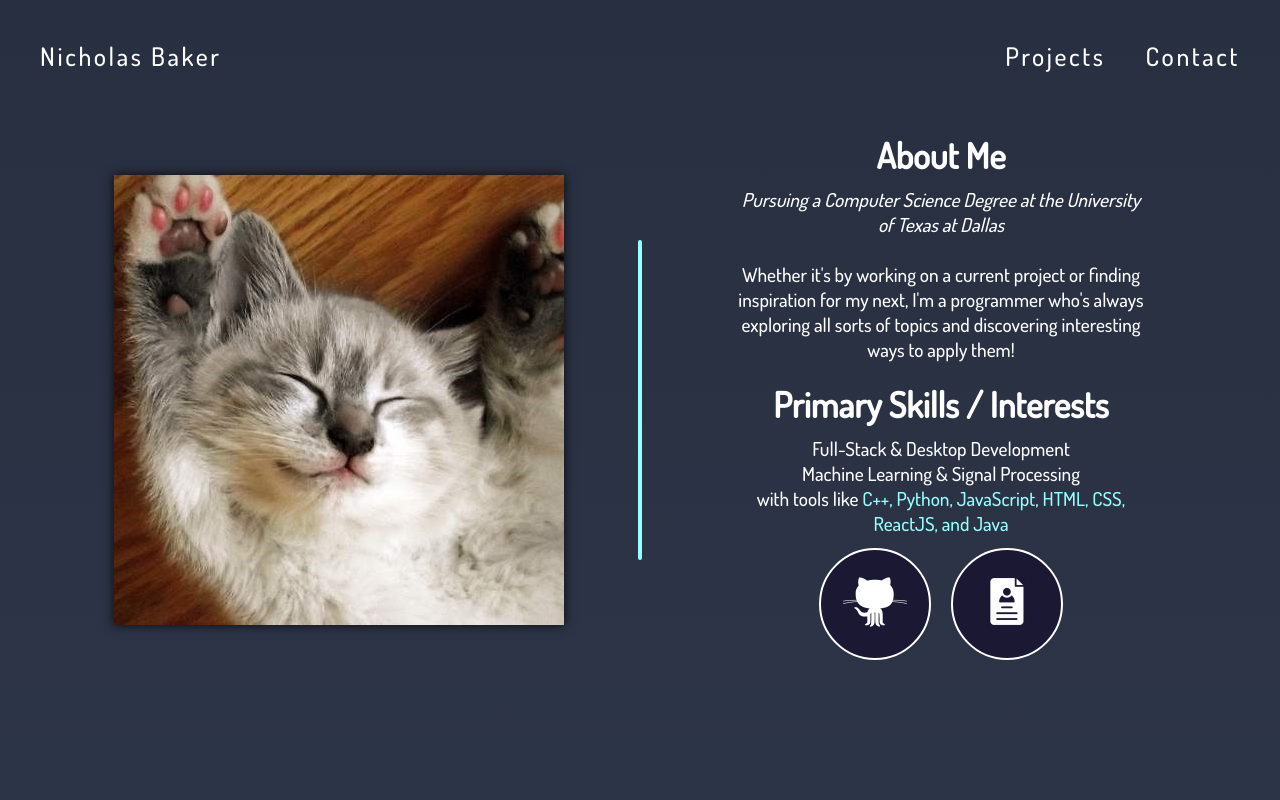
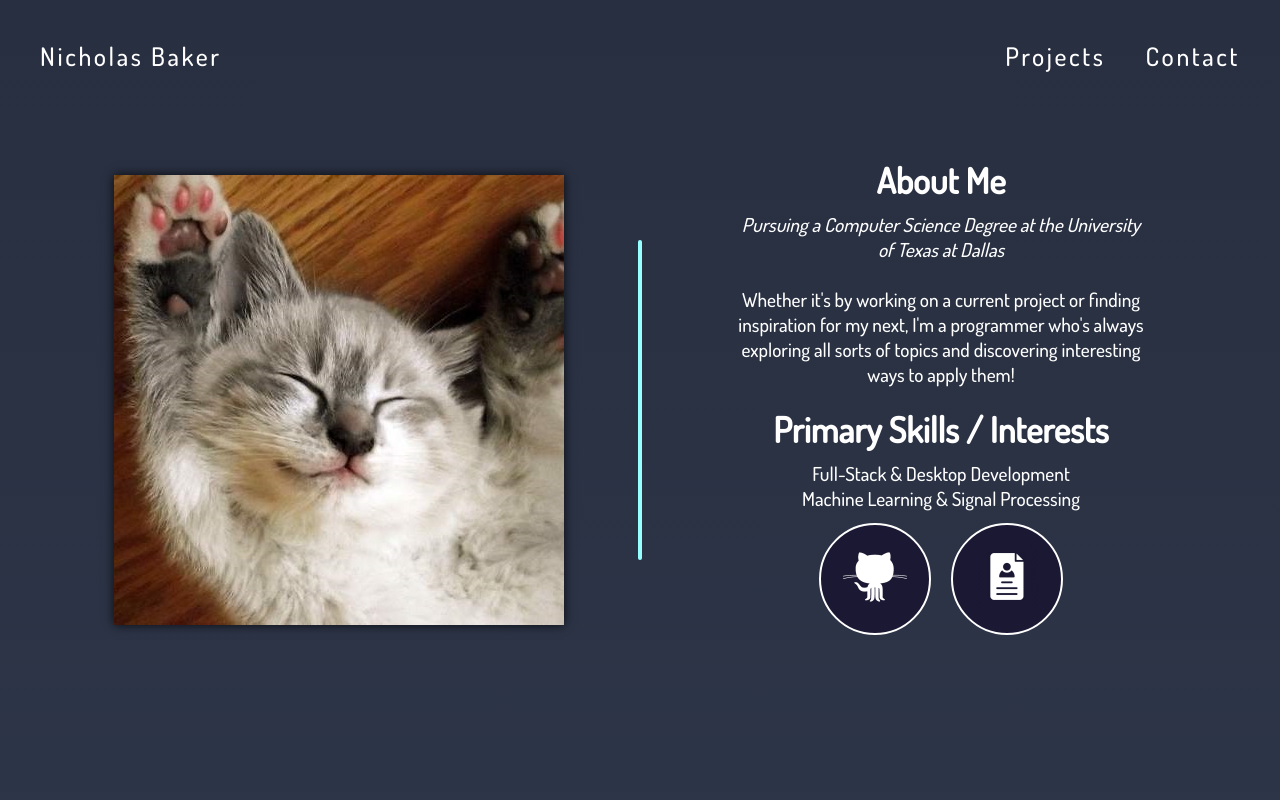
Before and after one commit to ndbaker1/ndbaker1.github.io, a React (Create React App) app: page / in a window 1280 px wide. Shown: the top 800 px of the page. Built offline with nearby package versions, Linux system fonts and the light colour scheme.

Commit message:
removed text from about

```diff
--- a/src/components/About.js
+++ b/src/components/About.js
@@ -33,7 +33,6 @@ class About extends React.Component {
               <p>
                 Full-Stack & Desktop Development<br/>
                 Machine Learning & Signal Processing<br/>
-                with tools like <code>C++, Python, JavaScript, HTML, CSS, ReactJS, and Java</code>
               </p>
               <div className="info-link-box">
                 <a className="info-link" href="https://github.com/ndbaker1" target="_blank" rel="noopener noreferrer"><img src={Octocat} alt="github"/></a>
```
